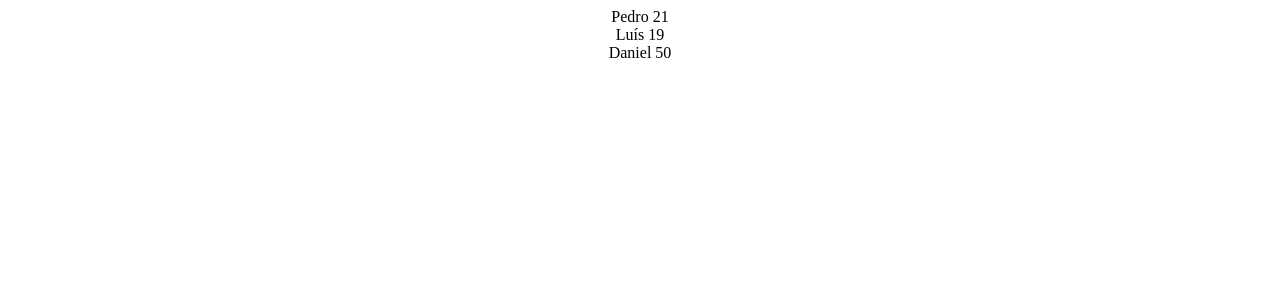
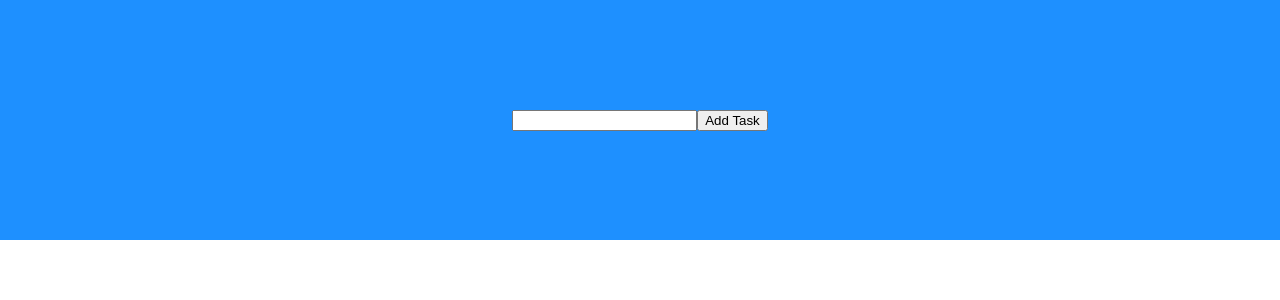
Before and after one commit to LuisHBeck/React__, a React (Create React App) app: page / in a window 1280 px wide. Shown: the top 300 px of the page. Built offline with nearby package versions, Linux system fonts and the light colour scheme.

Commit message:
todo list

```diff
--- a/src/App.jsx
+++ b/src/App.jsx
@@ -1,20 +1,55 @@
 import styles from './App.module.css';
-import { User } from './components/User';
+import { useState } from 'react';
+import { Task } from './components/Task';
 
 function App() {
-  const users = [
-    {name: 'Pedro', age: 21},
-    {name: 'Luís', age: 19},
-    {name: 'Daniel', age: 50},
-  ];
+  const [todoList, setTodoList] = useState([]);
+  const [newTask, setNewTask] = useState("");
+
+  const handleChange = (event) => {
+    setNewTask(event.target.value);
+  };
+
+  const addTask = () => {
+    const length = todoList.length;
+    const task = {
+      id: length === 0 ? 1 : todoList[length - 1].id + 1,
+      taskName: newTask,
+      isCompleted: false
+    }
+    setTodoList([...todoList, task]);
+  };
+
+  const deleteTask = (taskId) => {
+    const newList = todoList.filter((task)=>{
+      return task.id !== taskId;
+    });
+
+    setTodoList(newList)
+  };
+
+  const completeTask = (taskId) => {
+    setTodoList(todoList.map((task) => {
+      if (task.id === taskId) {
+        return {...task, isCompleted: true};
+      }else {
+        return task;
+      }
+    }));
+  };
 
   return (
     <div className={styles.App}>
-      {users.map((user, key) => {
-        return (
-        <User name={user.name} age={user.age}/>
-        )
-      })}
+      <div className={styles.addTask}>
+        <input onChange={handleChange}/>
+        <button onClick={addTask}>Add Task</button>
+      </div>
+
+      <div className={styles.list}>
+        {todoList.map((task) => {
+          return <Task taskName={task.taskName} id={task.id} deleteTask={deleteTask} completeTask={completeTask} completed={task.isCompleted}/>
+        })}
+      </div>
     </div>
   )
 }
--- a/src/App.module.css
+++ b/src/App.module.css
@@ -37,10 +37,50 @@
   }
 }
 
-.job_position {
-  color: blue;
+.App {
+  display: flex;
+  align-items: center;
+  flex-direction: column;
+  width: 100vw;
+  font-family: Arial, Helvetica, sans-serif;
 }
 
-.textGreen {
-  color: green;
+body {
+  margin: 0;
+  padding: 0;
 }
+
+.addTask {
+  height: 30vh;
+  background-color: dodgerblue;
+  width: 100%;
+  display: flex;
+  justify-content: center;
+  align-items: center;
+}
+
+.list {
+  height: auto;
+  width: 100%;
+  display: flex;
+  align-items: center;
+  padding-top: 50px;
+  flex-direction: column;
+}
+
+.task {
+  width: 500px;
+  height: 50px;
+  display: flex;
+  margin: 15px;
+  display: flex;
+  align-items: center;
+  justify-content: center;
+}
+
+.task button {
+  width: auto;
+  height: 20px;
+  margin-left: 5px;
+  text-align: center;
+}
--- /dev/null
+++ b/src/components/Task.jsx
@@ -0,0 +1,9 @@
+export const Task = (props) => {
+    return (
+        <div style={{backgroundColor: props.completed ? "green" : "white"}}>
+          <h1>{props.taskName}</h1>
+          <button onClick={() => props.deleteTask(props.id)}>X</button>
+          <button onClick={() => props.completeTask(props.id)}>Complete</button>
+        </div>
+    );
+}
--- a/src/components/User.jsx
+++ /dev/null
@@ -1,5 +0,0 @@
-export const User = (props) => {
-    return (
-      <div>{props.name} {props.age}</div>
-    )
-  }
```
